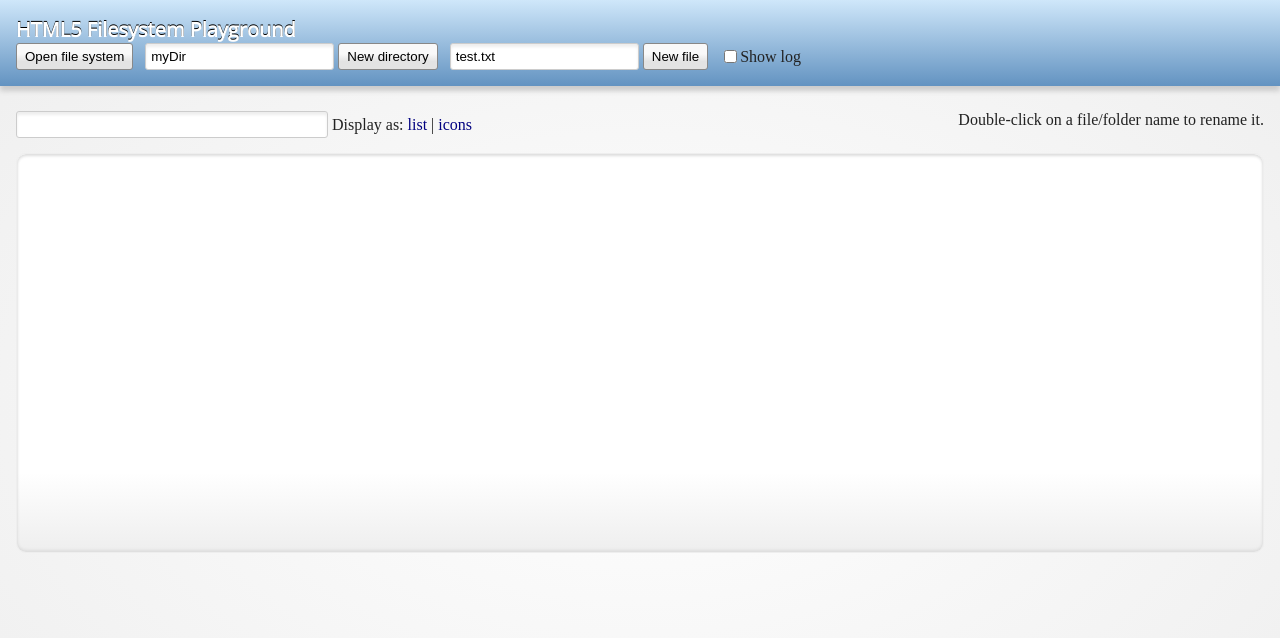
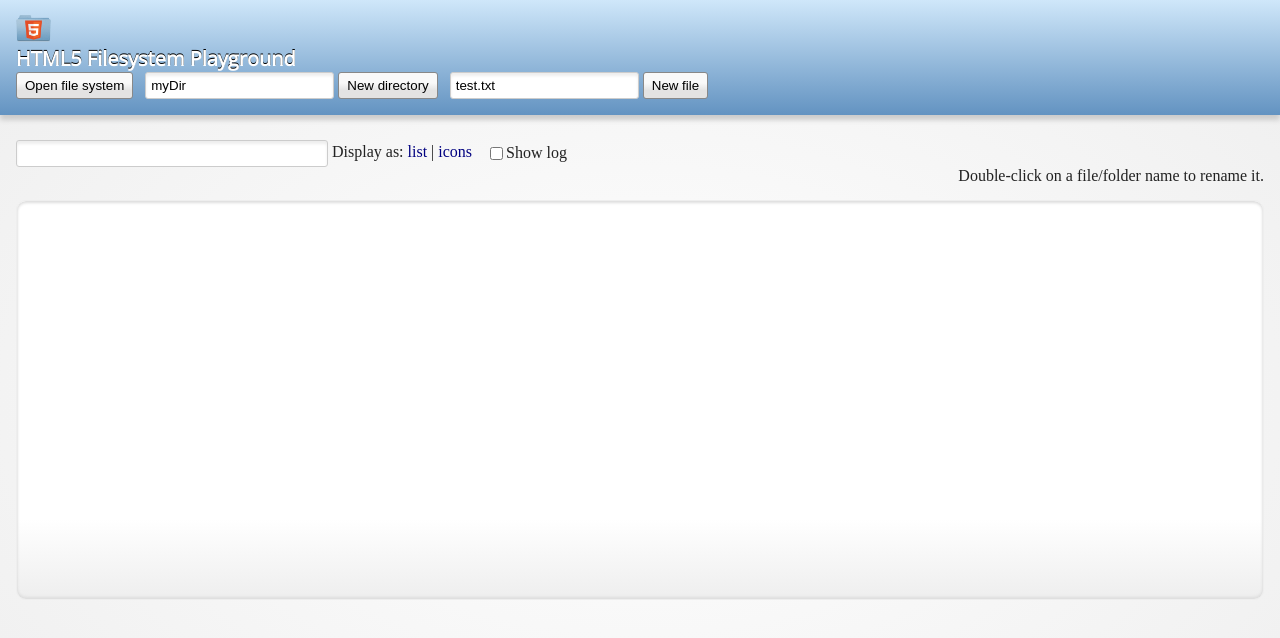
Before and after one commit to ebidel/filer.js, a plain HTML site: page demos/index.html in a window 1280 px wide. Shown: the top 638 px of the page. Drawn offline with nearby package versions, Linux system fonts and the light colour scheme.

Commit message:
More new flexbox. Dope logo

```diff
--- a/demos/css/app.css
+++ b/demos/css/app.css
@@ -35,6 +35,7 @@ html, body {
   margin: 0;
   height: 100%;
   width: 100%;
+  overflow: hidden;
 }
 body {
   background: -webkit-radial-gradient(center center, #fff, #eee) no-repeat;
@@ -132,6 +133,12 @@ header {
   background: white;
   background: rgb(207,231,250);
   background: -webkit-linear-gradient(top, rgba(207,231,250,1) 0%, rgba(99,147,193,1) 100%);
+}
+header img {
+  height: 35px;
+  width: 35px;
+  vertical-align: middle;
+  margin: -6px 5px 0 0;
 }
 header h1 {
   font-family: 'Open Sans';
--- a/demos/index.html
+++ b/demos/index.html
@@ -27,6 +27,7 @@ Author: Eric Bidelman (ebidel@gmail.com)
 </head>
 <body>
 <header>
+  <img src="images/icons/favicon.png">
   <h1>HTML5 <a href="http://www.html5rocks.com/tutorials/file/filesystem/" target="_blank">Filesystem</a> Playground</h1>
   <div>
     <button id="openFsButton">Open file system</button>
@@ -35,16 +36,16 @@ Author: Eric Bidelman (ebidel@gmail.com)
     <input type="text" id="file-name" placeholder="file name" value="test.txt"/>
     <button onclick="newFile(document.querySelector('#file-name').value)">New file</button>
     <!--progress id="progress" value="0" min="0" max="100"></progress>-->
-    <input type="checkbox" onclick="toggleLog()" id="toggle-log"><label for="toggle-log">Show log</label>
   </div>
 </header>
 <section>
-  <div style="margin: 25px 0 15px 0;">
-    <div style="display:inline-block">
+  <div style="display:-webkit-flexbox;margin: 25px 0 15px 0;">
+    <div>
       <input type="text" id="cwd" disabled>
-      <span style="vertical-align: middle;">Display as: <a href="javascript:" onclick="display(this, 'list')">list</a> | <a href="javascript:" onclick="display(this, 'large')">icons</a></span>
+      <span style="margin-right: 10px">Display as: <a href="javascript:" onclick="display(this, 'list')">list</a> | <a href="javascript:" onclick="display(this, 'large')">icons</a></span>
+      <span><input type="checkbox" onclick="toggleLog()" id="toggle-log"><label for="toggle-log">Show log</label></span>
     </div>
-    <div style="float:right">Double-click on a file/folder name to rename it.</div>
+    <div style="width: -webkit-flex(50%);text-align:right;">Double-click on a file/folder name to rename it.</div>
   </div>
   <div id="files" class="large"><ul></ul></div>
   <div id="file-info"></div>
```
